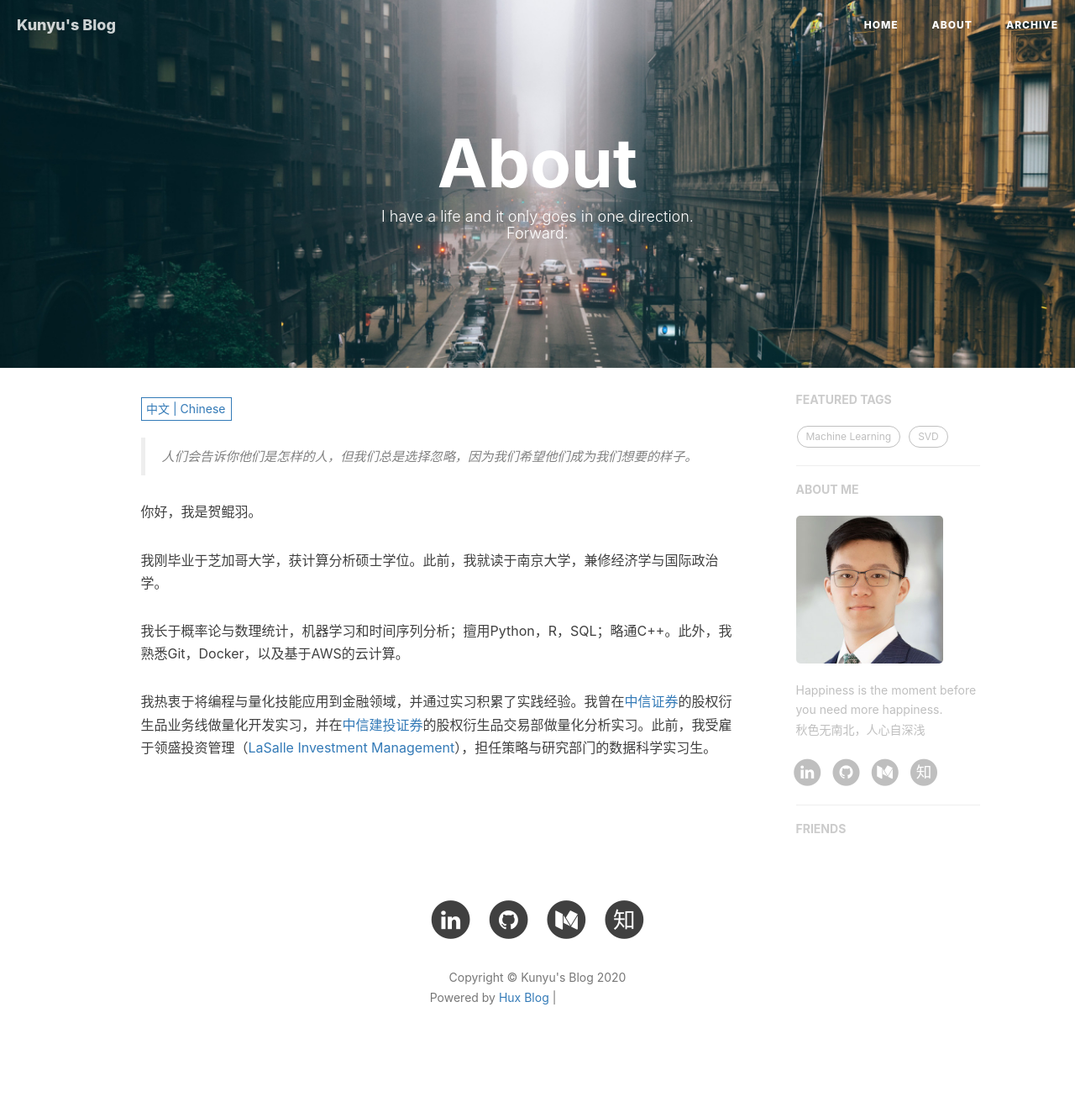
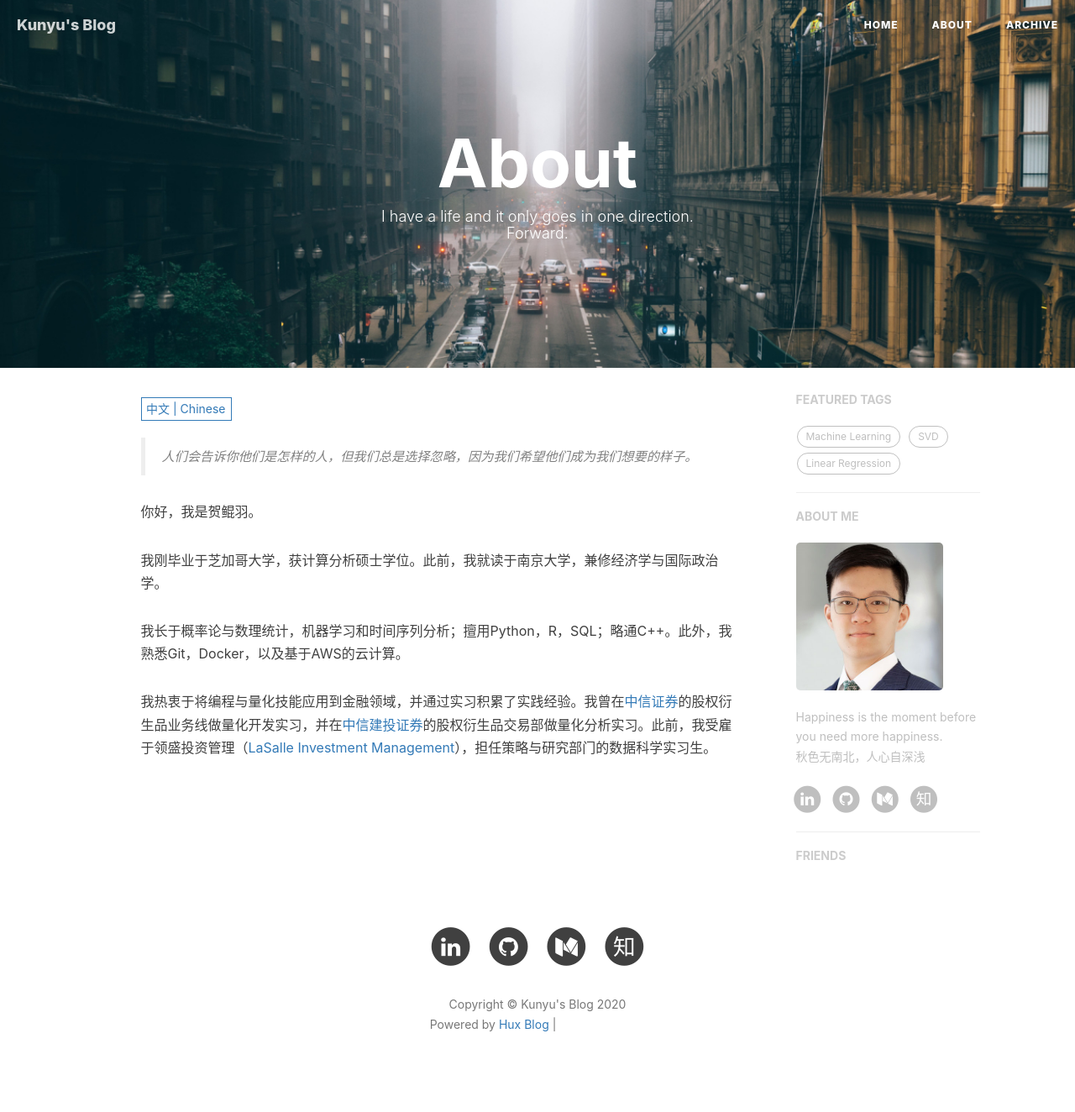
Before and after one commit to KunyuHe/KunyuHe.github.io, a Jekyll site: the page built from about.html, in a window 1280 px wide. Shown: the whole page at 84% size. Built offline with Jekyll 4.4.1, drawn with Linux system fonts in a browser that asks for light colours; nearby versions of some CDN libraries; comment, search, counter and statistics services are not loaded; before the commit the page ends 1292 px from its top, so only the background shows below that; grey boxes are pictures that could not be loaded.

Commit message:
fix: tag feature conditional lower bound still too high

```diff
--- a/_config.yml
+++ b/_config.yml
@@ -86,7 +86,7 @@
 
 # Featured Tags
 featured-tags: true                     # whether or not using Feature-Tags
-featured-condition-size: 2              # A tag will be featured if the size of it is more than this condition value
+featured-condition-size: 1              # A tag will be featured if the size of it is more than this condition value
 
 
 
```
